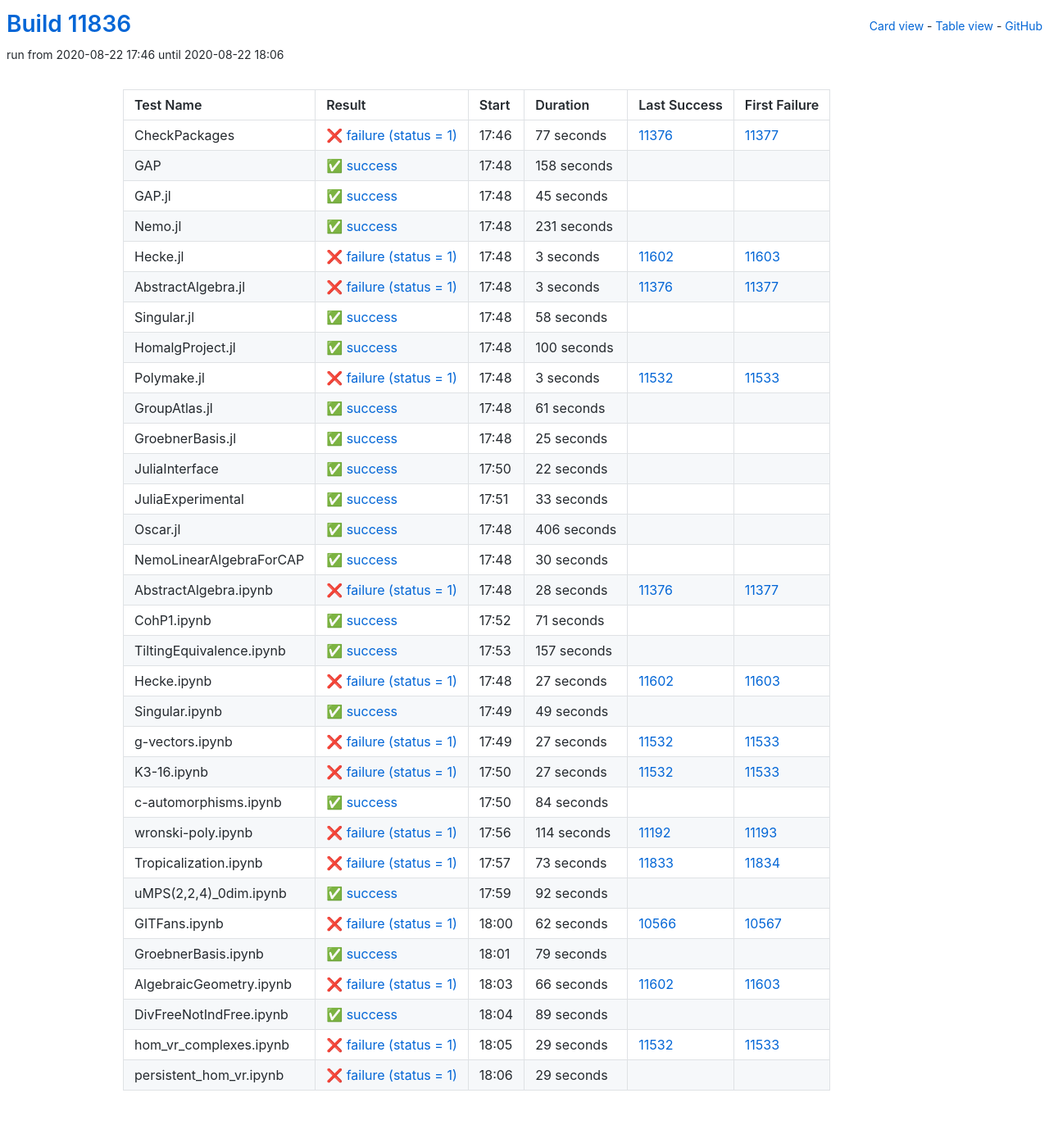
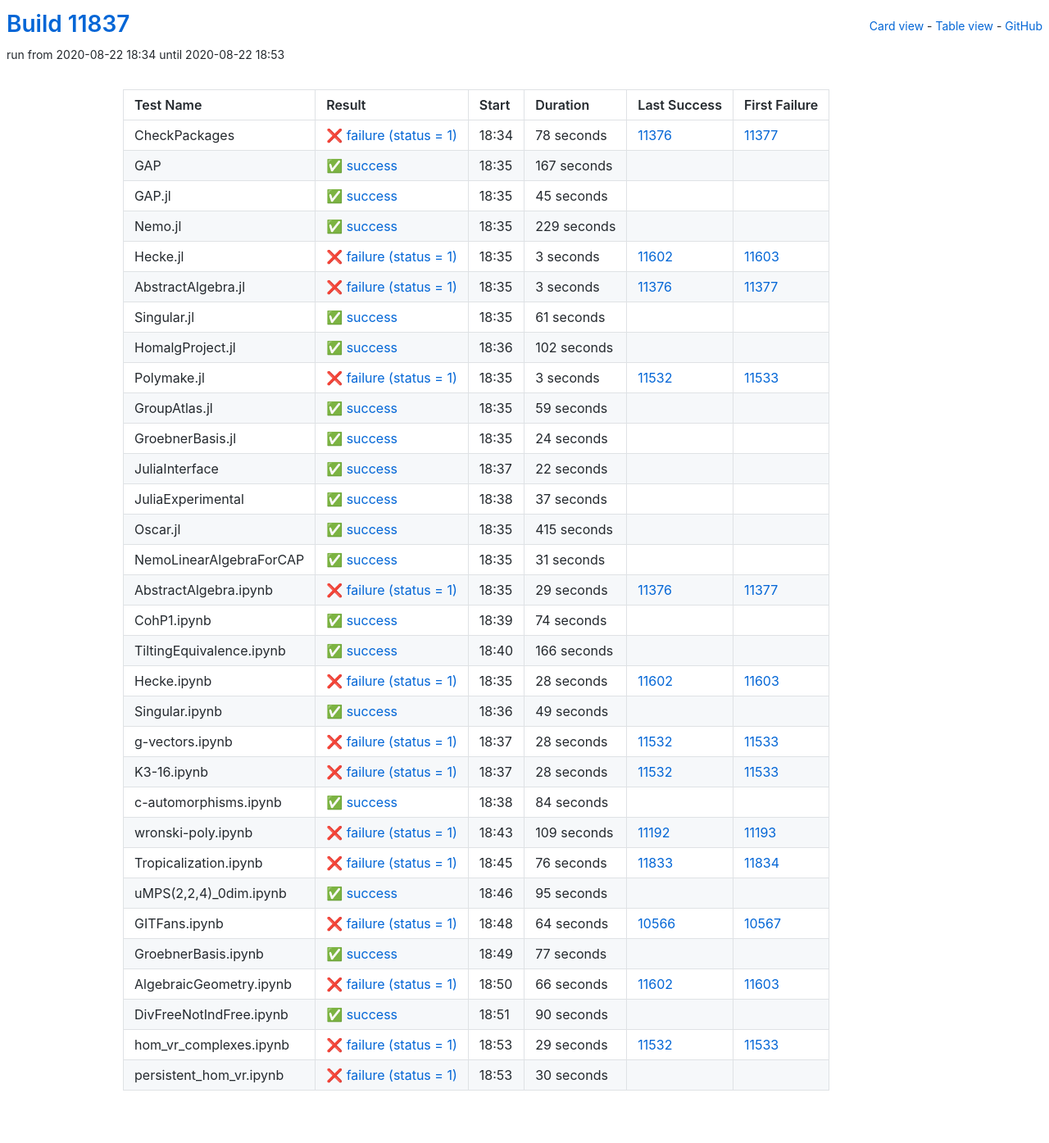
Before and after one commit to oscar-system/oscar-ci-status, a Jekyll site: the page built from table.html, in a window 1280 px wide. Shown: the whole page at 82% size. Built offline with Jekyll 4.4.1, drawn with Linux system fonts in a browser that asks for light colours.

Commit message:
Build #11837

```diff
--- a/_data/ci.yml
+++ b/_data/ci.yml
@@ -1,6 +1,6 @@
 ---
-build: 11836
-build_url: https://oscarci.mathematik.uni-kl.de/job/oscar/11836/
+build: 11837
+build_url: https://oscarci.mathematik.uni-kl.de/job/oscar/11837/
 job: oscar
 organization: oscar-system
 repo: oscar-ci-status
@@ -8,32 +8,32 @@
 tests:
 - name: CheckPackages
   id: checkpackages
-  log: https://oscarci.mathematik.uni-kl.de/job/oscar/11836/artifact/logs/build-11836/CheckPackages.log
-  start: 2020-08-22 17:46
+  log: https://oscarci.mathematik.uni-kl.de/job/oscar/11837/artifact/logs/build-11837/CheckPackages.log
+  start: 2020-08-22 18:34
   success: false
   exitcode: 1
   status: failure
-  duration: 77
+  duration: 78
   last_success: 11376
   last_success_url: https://oscarci.mathematik.uni-kl.de/job/oscar/11376/
   first_failure: 11377
   first_failure_url: https://oscarci.mathematik.uni-kl.de/job/oscar/11377/
 - name: GAP
   id: gap
-  log: https://oscarci.mathematik.uni-kl.de/job/oscar/11836/artifact/logs/build-11836/GAP.log
-  start: 2020-08-22 17:48
+  log: https://oscarci.mathematik.uni-kl.de/job/oscar/11837/artifact/logs/build-11837/GAP.log
+  start: 2020-08-22 18:35
   success: true
   exitcode: 0
   status: success
-  duration: 158
+  duration: 167
   last_success: false
   last_success_url:
   first_failure: false
   first_failure_url:
 - name: GAP.jl
   id: gap-jl
-  log: https://oscarci.mathematik.uni-kl.de/job/oscar/11836/artifact/logs/build-11836/GAP.jl.log
-  start: 2020-08-22 17:48
+  log: https://oscarci.mathematik.uni-kl.de/job/oscar/11837/artifact/logs/build-11837/GAP.jl.log
+  start: 2020-08-22 18:35
   success: true
   exitcode: 0
   status: success
@@ -44,20 +44,20 @@
   first_failure_url:
 - name: Nemo.jl
   id: nemo-jl
-  log: https://oscarci.mathematik.uni-kl.de/job/oscar/11836/artifact/logs/build-11836/Nemo.jl.log
-  start: 2020-08-22 17:48
+  log: https://oscarci.mathematik.uni-kl.de/job/oscar/11837/artifact/logs/build-11837/Nemo.jl.log
+  start: 2020-08-22 18:35
   success: true
   exitcode: 0
   status: success
-  duration: 231
+  duration: 229
   last_success: false
   last_success_url:
   first_failure: false
   first_failure_url:
 - name: Hecke.jl
   id: hecke-jl
-  log: https://oscarci.mathematik.uni-kl.de/job/oscar/11836/artifact/logs/build-11836/Hecke.jl.log
-  start: 2020-08-22 17:48
+  log: https://oscarci.mathematik.uni-kl.de/job/oscar/11837/artifact/logs/build-11837/Hecke.jl.log
+  start: 2020-08-22 18:35
   success: false
   exitcode: 1
   status: failure
@@ -68,8 +68,8 @@
   first_failure_url: https://oscarci.mathematik.uni-kl.de/job/oscar/11603/
 - name: AbstractAlgebra.jl
   id: abstractalgebra-jl
-  log: https://oscarci.mathematik.uni-kl.de/job/oscar/11836/artifact/logs/build-11836/AbstractAlgebra.jl.log
-  start: 2020-08-22 17:48
+  log: https://oscarci.mathematik.uni-kl.de/job/oscar/11837/artifact/logs/build-11837/AbstractAlgebra.jl.log
+  start: 2020-08-22 18:35
   success: false
   exitcode: 1
   status: failure
@@ -80,32 +80,32 @@
   first_failure_url: https://oscarci.mathematik.uni-kl.de/job/oscar/11377/
 - name: Singular.jl
   id: singular-jl
-  log: https://oscarci.mathematik.uni-kl.de/job/oscar/11836/artifact/logs/build-11836/Singular.jl.log
-  start: 2020-08-22 17:48
+  log: https://oscarci.mathematik.uni-kl.de/job/oscar/11837/artifact/logs/build-11837/Singular.jl.log
+  start: 2020-08-22 18:35
   success: true
   exitcode: 0
   status: success
-  duration: 58
+  duration: 61
   last_success: false
   last_success_url:
   first_failure: false
   first_failure_url:
 - name: HomalgProject.jl
   id: homalgproject-jl
-  log: https://oscarci.mathematik.uni-kl.de/job/oscar/11836/artifact/logs/build-11836/HomalgProject.jl.log
-  start: 2020-08-22 17:48
+  log: https://oscarci.mathematik.uni-kl.de/job/oscar/11837/artifact/logs/build-11837/HomalgProject.jl.log
+  start: 2020-08-22 18:36
   success: true
   exitcode: 0
   status: success
-  duration: 100
+  duration: 102
   last_success: false
   last_success_url:
   first_failure: false
   first_failure_url:
 - name: Polymake.jl
   id: polymake-jl
-  log: https://oscarci.mathematik.uni-kl.de/job/oscar/11836/artifact/logs/build-11836/Polymake.jl.log
-  start: 2020-08-22 17:48
+  log: https://oscarci.mathematik.uni-kl.de/job/oscar/11837/artifact/logs/build-11837/Polymake.jl.log
+  start: 2020-08-22 18:35
   success: false
   exitcode: 1
   status: failure
@@ -116,32 +116,32 @@
   first_failure_url: https://oscarci.mathematik.uni-kl.de/job/oscar/11533/
 - name: GroupAtlas.jl
   id: groupatlas-jl
-  log: https://oscarci.mathematik.uni-kl.de/job/oscar/11836/artifact/logs/build-11836/GroupAtlas.jl.log
-  start: 2020-08-22 17:48
+  log: https://oscarci.mathematik.uni-kl.de/job/oscar/11837/artifact/logs/build-11837/GroupAtlas.jl.log
+  start: 2020-08-22 18:35
   success: true
   exitcode: 0
   status: success
-  duration: 61
+  duration: 59
   last_success: false
   last_success_url:
   first_failure: false
   first_failure_url:
 - name: GroebnerBasis.jl
   id: groebnerbasis-jl
-  log: https://oscarci.mathematik.uni-kl.de/job/oscar/11836/artifact/logs/build-11836/GroebnerBasis.jl.log
-  start: 2020-08-22 17:48
+  log: https://oscarci.mathematik.uni-kl.de/job/oscar/11837/artifact/logs/build-11837/GroebnerBasis.jl.log
+  start: 2020-08-22 18:35
   success: true
   exitcode: 0
   status: success
-  duration: 25
+  duration: 24
   last_success: false
   last_success_url:
   first_failure: false
   first_failure_url:
 - name: JuliaInterface
   id: juliainterface
-  log: https://oscarci.mathematik.uni-kl.de/job/oscar/11836/artifact/logs/build-11836/JuliaInterface.log
-  start: 2020-08-22 17:50
+  log: https://oscarci.mathematik.uni-kl.de/job/oscar/11837/artifact/logs/build-11837/JuliaInterface.log
+  start: 2020-08-22 18:37
   success: true
   exitcode: 0
   status: success
@@ -152,92 +152,92 @@
   first_failure_url:
 - name: JuliaExperimental
   id: juliaexperimental
-  log: https://oscarci.mathematik.uni-kl.de/job/oscar/11836/artifact/logs/build-11836/JuliaExperimental.log
-  start: 2020-08-22 17:51
+  log: https://oscarci.mathematik.uni-kl.de/job/oscar/11837/artifact/logs/build-11837/JuliaExperimental.log
+  start: 2020-08-22 18:38
   success: true
   exitcode: 0
   status: success
-  duration: 33
+  duration: 37
   last_success: false
   last_success_url:
   first_failure: false
   first_failure_url:
 - name: Oscar.jl
   id: oscar-jl
-  log: https://oscarci.mathematik.uni-kl.de/job/oscar/11836/artifact/logs/build-11836/Oscar.jl.log
-  start: 2020-08-22 17:48
+  log: https://oscarci.mathematik.uni-kl.de/job/oscar/11837/artifact/logs/build-11837/Oscar.jl.log
+  start: 2020-08-22 18:35
   success: true
   exitcode: 0
   status: success
-  duration: 406
+  duration: 415
   last_success: false
   last_success_url:
   first_failure: false
   first_failure_url:
 - name: NemoLinearAlgebraForCAP
   id: nemolinearalgebraforcap
-  log: https://oscarci.mathematik.uni-kl.de/job/oscar/11836/artifact/logs/build-11836/NemoLinearAlgebraForCAP.log
-  start: 2020-08-22 17:48
+  log: https://oscarci.mathematik.uni-kl.de/job/oscar/11837/artifact/logs/build-11837/NemoLinearAlgebraForCAP.log
+  start: 2020-08-22 18:35
   success: true
   exitcode: 0
   status: success
-  duration: 30
+  duration: 31
   last_success: false
   last_success_url:
   first_failure: false
   first_failure_url:
 - name: AbstractAlgebra.ipynb
   id: abstractalgebra-ipynb
-  log: https://oscarci.mathematik.uni-kl.de/job/oscar/11836/artifact/logs/build-11836/AbstractAlgebra.ipynb.log
-  start: 2020-08-22 17:48
+  log: https://oscarci.mathematik.uni-kl.de/job/oscar/11837/artifact/logs/build-11837/AbstractAlgebra.ipynb.log
+  start: 2020-08-22 18:35
   success: false
   exitcode: 1
   status: failure
-  duration: 28
+  duration: 29
   last_success: 11376
   last_success_url: https://oscarci.mathematik.uni-kl.de/job/oscar/11376/
   first_failure: 11377
   first_failure_url: https://oscarci.mathematik.uni-kl.de/job/oscar/11377/
 - name: CohP1.ipynb
   id: cohp1-ipynb
-  log: https://oscarci.mathematik.uni-kl.de/job/oscar/11836/artifact/logs/build-11836/CohP1.ipynb.log
-  start: 2020-08-22 17:52
+  log: https://oscarci.mathematik.uni-kl.de/job/oscar/11837/artifact/logs/build-11837/CohP1.ipynb.log
+  start: 2020-08-22 18:39
   success: true
   exitcode: 0
   status: success
-  duration: 71
+  duration: 74
   last_success: false
   last_success_url:
   first_failure: false
   first_failure_url:
 - name: TiltingEquivalence.ipynb
   id: tiltingequivalence-ipynb
-  log: https://oscarci.mathematik.uni-kl.de/job/oscar/11836/artifact/logs/build-11836/TiltingEquivalence.ipynb.log
-  start: 2020-08-22 17:53
+  log: https://oscarci.mathematik.uni-kl.de/job/oscar/11837/artifact/logs/build-11837/TiltingEquivalence.ipynb.log
+  start: 2020-08-22 18:40
   success: true
   exitcode: 0
   status: success
-  duration: 157
+  duration: 166
   last_success: false
   last_success_url:
   first_failure: false
   first_failure_url:
 - name: Hecke.ipynb
   id: hecke-ipynb
-  log: https://oscarci.mathematik.uni-kl.de/job/oscar/11836/artifact/logs/build-11836/Hecke.ipynb.log
-  start: 2020-08-22 17:48
+  log: https://oscarci.mathematik.uni-kl.de/job/oscar/11837/artifact/logs/build-11837/Hecke.ipynb.log
+  start: 2020-08-22 18:35
   success: false
   exitcode: 1
   status: failure
-  duration: 27
+  duration: 28
   last_success: 11602
   last_success_url: https://oscarci.mathematik.uni-kl.de/job/oscar/11602/
   first_failure: 11603
   first_failure_url: https://oscarci.mathematik.uni-kl.de/job/oscar/11603/
 - name: Singular.ipynb
   id: singular-ipynb
-  log: https://oscarci.mathematik.uni-kl.de/job/oscar/11836/artifact/logs/build-11836/Singular.ipynb.log
-  start: 2020-08-22 17:49
+  log: https://oscarci.mathematik.uni-kl.de/job/oscar/11837/artifact/logs/build-11837/Singular.ipynb.log
+  start: 2020-08-22 18:36
   success: true
   exitcode: 0
   status: success
@@ -248,32 +248,32 @@
   first_failure_url:
 - name: g-vectors.ipynb
   id: g-vectors-ipynb
-  log: https://oscarci.mathematik.uni-kl.de/job/oscar/11836/artifact/logs/build-11836/g-vectors.ipynb.log
-  start: 2020-08-22 17:49
+  log: https://oscarci.mathematik.uni-kl.de/job/oscar/11837/artifact/logs/build-11837/g-vectors.ipynb.log
+  start: 2020-08-22 18:37
   success: false
   exitcode: 1
   status: failure
-  duration: 27
+  duration: 28
   last_success: 11532
   last_success_url: https://oscarci.mathematik.uni-kl.de/job/oscar/11532/
   first_failure: 11533
   first_failure_url: https://oscarci.mathematik.uni-kl.de/job/oscar/11533/
 - name: K3-16.ipynb
   id: k3-16-ipynb
-  log: https://oscarci.mathematik.uni-kl.de/job/oscar/11836/artifact/logs/build-11836/K3-16.ipynb.log
-  start: 2020-08-22 17:50
+  log: https://oscarci.mathematik.uni-kl.de/job/oscar/11837/artifact/logs/build-11837/K3-16.ipynb.log
+  start: 2020-08-22 18:37
   success: false
   exitcode: 1
   status: failure
-  duration: 27
+  duration: 28
   last_success: 11532
   last_success_url: https://oscarci.mathematik.uni-kl.de/job/oscar/11532/
   first_failure: 11533
   first_failure_url: https://oscarci.mathematik.uni-kl.de/job/oscar/11533/
 - name: c-automorphisms.ipynb
   id: c-automorphisms-ipynb
-  log: https://oscarci.mathematik.uni-kl.de/job/oscar/11836/artifact/logs/build-11836/c-automorphisms.ipynb.log
-  start: 2020-08-22 17:50
+  log: https://oscarci.mathematik.uni-kl.de/job/oscar/11837/artifact/logs/build-11837/c-automorphisms.ipynb.log
+  start: 2020-08-22 18:38
   success: true
   exitcode: 0
   status: success
@@ -284,68 +284,68 @@
   first_failure_url:
 - name: wronski-poly.ipynb
   id: wronski-poly-ipynb
-  log: https://oscarci.mathematik.uni-kl.de/job/oscar/11836/artifact/logs/build-11836/wronski-poly.ipynb.log
-  start: 2020-08-22 17:56
+  log: https://oscarci.mathematik.uni-kl.de/job/oscar/11837/artifact/logs/build-11837/wronski-poly.ipynb.log
+  start: 2020-08-22 18:43
   success: false
   exitcode: 1
   status: failure
-  duration: 114
+  duration: 109
   last_success: 11192
   last_success_url: https://oscarci.mathematik.uni-kl.de/job/oscar/11192/
   first_failure: 11193
   first_failure_url: https://oscarci.mathematik.uni-kl.de/job/oscar/11193/
 - name: Tropicalization.ipynb
   id: tropicalization-ipynb
-  log: https://oscarci.mathematik.uni-kl.de/job/oscar/11836/artifact/logs/build-11836/Tropicalization.ipynb.log
-  start: 2020-08-22 17:57
+  log: https://oscarci.mathematik.uni-kl.de/job/oscar/11837/artifact/logs/build-11837/Tropicalization.ipynb.log
+  start: 2020-08-22 18:45
   success: false
   exitcode: 1
   status: failure
-  duration: 73
+  duration: 76
   last_success: 11833
   last_success_url: https://oscarci.mathematik.uni-kl.de/job/oscar/11833/
   first_failure: 11834
   first_failure_url: https://oscarci.mathematik.uni-kl.de/job/oscar/11834/
 - name: uMPS(2,2,4)_0dim.ipynb
   id: umps-2-2-4-0dim-ipynb
-  log: https://oscarci.mathematik.uni-kl.de/job/oscar/11836/artifact/logs/build-11836/uMPS-2-2-4-_0dim.ipynb.log
-  start: 2020-08-22 17:59
+  log: https://oscarci.mathematik.uni-kl.de/job/oscar/11837/artifact/logs/build-11837/uMPS-2-2-4-_0dim.ipynb.log
+  start: 2020-08-22 18:46
   success: true
   exitcode: 0
   status: success
-  duration: 92
+  duration: 95
   last_success: false
   last_success_url:
   first_failure: false
   first_failure_url:
 - name: GITFans.ipynb
   id: gitfans-ipynb
-  log: https://oscarci.mathematik.uni-kl.de/job/oscar/11836/artifact/logs/build-11836/GITFans.ipynb.log
-  start: 2020-08-22 18:00
+  log: https://oscarci.mathematik.uni-kl.de/job/oscar/11837/artifact/logs/build-11837/GITFans.ipynb.log
+  start: 2020-08-22 18:48
   success: false
   exitcode: 1
   status: failure
-  duration: 62
+  duration: 64
   last_success: 10566
   last_success_url: https://oscarci.mathematik.uni-kl.de/job/oscar/10566/
   first_failure: 10567
   first_failure_url: https://oscarci.mathematik.uni-kl.de/job/oscar/10567/
 - name: GroebnerBasis.ipynb
   id: groebnerbasis-ipynb
-  log: https://oscarci.mathematik.uni-kl.de/job/oscar/11836/artifact/logs/build-11836/GroebnerBasis.ipynb.log
-  start: 2020-08-22 18:01
+  log: https://oscarci.mathematik.uni-kl.de/job/oscar/11837/artifact/logs/build-11837/GroebnerBasis.ipynb.log
+  start: 2020-08-22 18:49
   success: true
   exitcode: 0
   status: success
-  duration: 79
+  duration: 77
   last_success: false
   last_success_url:
   first_failure: false
   first_failure_url:
 - name: AlgebraicGeometry.ipynb
   id: algebraicgeometry-ipynb
-  log: https://oscarci.mathematik.uni-kl.de/job/oscar/11836/artifact/logs/build-11836/AlgebraicGeometry.ipynb.log
-  start: 2020-08-22 18:03
+  log: https://oscarci.mathematik.uni-kl.de/job/oscar/11837/artifact/logs/build-11837/AlgebraicGeometry.ipynb.log
+  start: 2020-08-22 18:50
   success: false
   exitcode: 1
   status: failure
@@ -356,20 +356,20 @@
   first_failure_url: https://oscarci.mathematik.uni-kl.de/job/oscar/11603/
 - name: DivFreeNotIndFree.ipynb
   id: divfreenotindfree-ipynb
-  log: https://oscarci.mathematik.uni-kl.de/job/oscar/11836/artifact/logs/build-11836/DivFreeNotIndFree.ipynb.log
-  start: 2020-08-22 18:04
+  log: https://oscarci.mathematik.uni-kl.de/job/oscar/11837/artifact/logs/build-11837/DivFreeNotIndFree.ipynb.log
+  start: 2020-08-22 18:51
   success: true
   exitcode: 0
   status: success
-  duration: 89
+  duration: 90
   last_success: false
   last_success_url:
   first_failure: false
   first_failure_url:
 - name: hom_vr_complexes.ipynb
   id: hom-vr-complexes-ipynb
-  log: https://oscarci.mathematik.uni-kl.de/job/oscar/11836/artifact/logs/build-11836/hom_vr_complexes.ipynb.log
-  start: 2020-08-22 18:05
+  log: https://oscarci.mathematik.uni-kl.de/job/oscar/11837/artifact/logs/build-11837/hom_vr_complexes.ipynb.log
+  start: 2020-08-22 18:53
   success: false
   exitcode: 1
   status: failure
@@ -380,12 +380,12 @@
   first_failure_url: https://oscarci.mathematik.uni-kl.de/job/oscar/11533/
 - name: persistent_hom_vr.ipynb
   id: persistent-hom-vr-ipynb
-  log: https://oscarci.mathematik.uni-kl.de/job/oscar/11836/artifact/logs/build-11836/persistent_hom_vr.ipynb.log
-  start: 2020-08-22 18:06
+  log: https://oscarci.mathematik.uni-kl.de/job/oscar/11837/artifact/logs/build-11837/persistent_hom_vr.ipynb.log
+  start: 2020-08-22 18:53
   success: false
   exitcode: 1
   status: failure
-  duration: 29
+  duration: 30
   last_success: false
   last_success_url:
   first_failure: false
```
Also changed, not shown: README.md.
